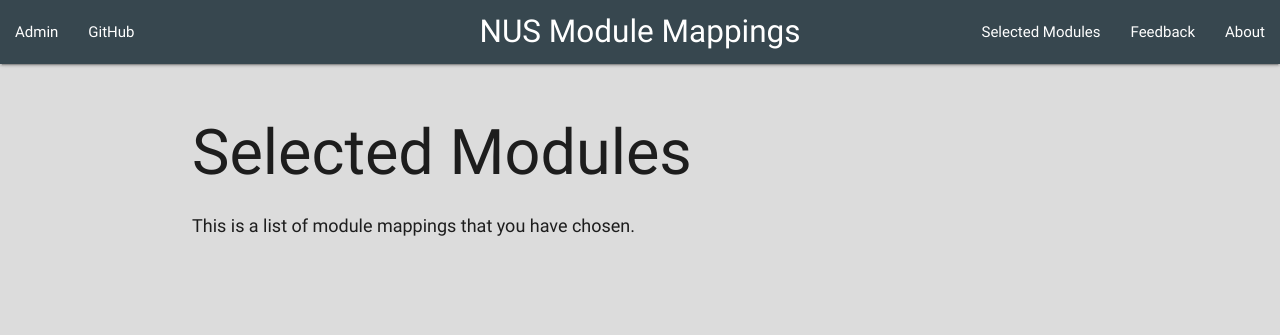
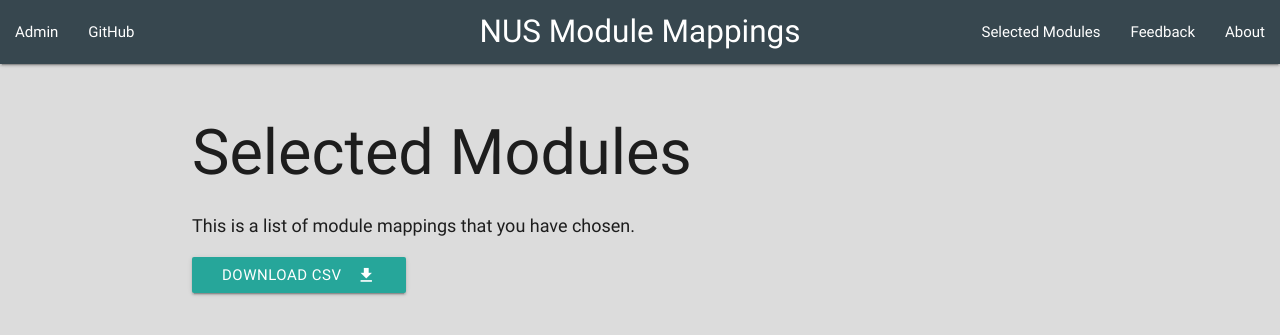
Before and after one commit to FooJenHan/Orbital, a Django app: page /mod_list/ in a window 1280 px wide. Shown: the top 335 px of the page. Run offline with Django 3.2, Linux system fonts and the light colour scheme.

Commit message:
Implement .csv export

```diff
--- a/mainpage/static/mainpage/mod_list.js
+++ b/mainpage/static/mainpage/mod_list.js
@@ -73,16 +73,6 @@ function getData(){
     data = JSON.parse(strData);
   }
 
-  data.sort(function(a,b){
-    if (a[2] <= b[2]){
-      return -1;
-    }
-    else{
-      return 1;
-    }
-  })
-
-
   var id = data[0][2];
   var curr = [];
   for (var x=0; x<data.length; x++){
@@ -99,3 +89,38 @@ function getData(){
   createContainer(id, curr);
 
 }
+
+$(document).ready(function(){
+
+  $('#download-button').click(function(){
+    var data = localStorage.getItem('selected_mappings');
+    var arr = JSON.parse(data);
+    if (arr.length == 0){
+       M.toast({html:
+        "You have no modules selected. Go back to the previous page to Select some modules.",
+        classes: 'alert'});
+       return;
+    }
+
+    var compositeCSV = "NUS Code,NUS Credits,PU Name,PU Code,PU Title,PU Credits";
+    var pu_name;
+    for (var i = 0; i < arr.length; i++) {
+      if (!pu_name || pu_name != arr[i][2]){
+        pu_name = arr[i][2];
+        compositeCSV += "\n\n" + pu_name;
+      }
+
+      compositeCSV += "\n";
+      for (var j = 0; j < arr[j].length; j++){
+        var cell = arr[i][j].replace(";", " ")
+        compositeCSV += cell + ",";
+      }
+    }
+
+    var filename = "mappings.csv"
+    var content =  "data:text/csv;charset=utf-8," + encodeURIComponent(compositeCSV);
+    $(this).attr("href", content).attr("download", filename);
+
+  });
+
+});
--- a/mainpage/templates/mainpage/mod_list.html
+++ b/mainpage/templates/mainpage/mod_list.html
@@ -22,6 +22,10 @@
         This is a list of module mappings that you have chosen.
       </p>
 
+      <a id="download-button" class="waves-effect waves-light btn">
+        <i class="material-icons right">file_download</i> Download CSV
+      </a>
+
     </div>
   </div>
 
```
Also changed, not shown: mainpage/static/mainpage/index.js (+9 -0 lines), mainpage/static/mainpage/style.css (line endings or trailing spaces).
